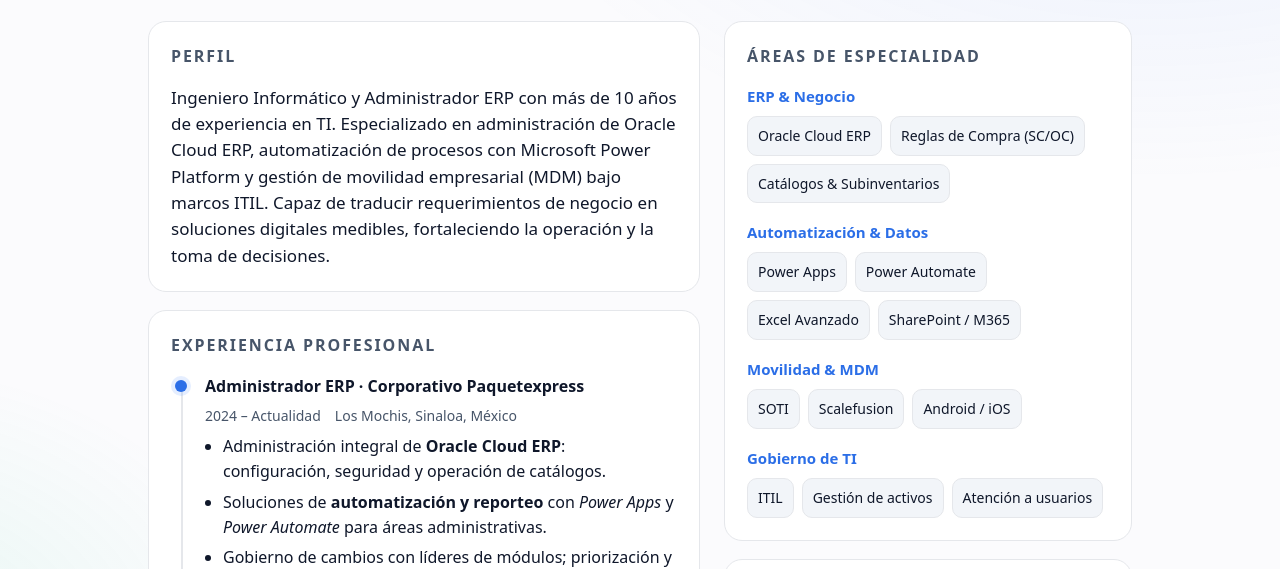
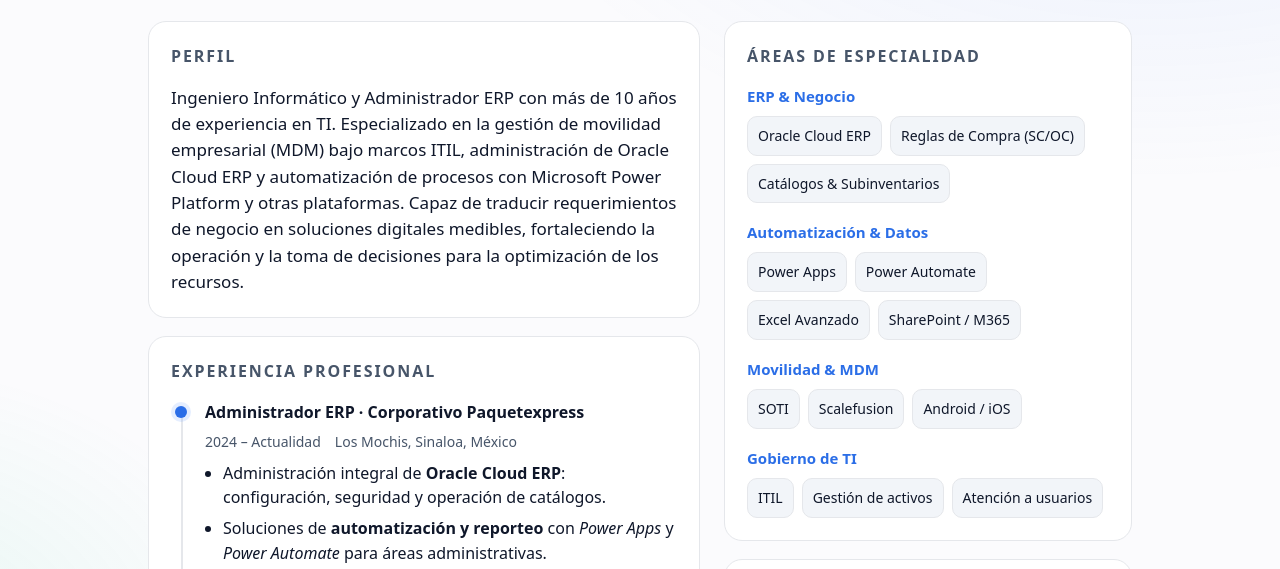
Before and after one commit to secretscores/CV_VH, a plain HTML site: page index.html in a window 1280 px wide. Shown: the part 218-787 px from the top of the page. Drawn offline with Linux system fonts and the light colour scheme.

Commit message:
Update index.html

```diff
--- a/index.html
+++ b/index.html
@@ -207,10 +207,7 @@
         <section class="summary" aria-labelledby="perfil">
           <h2 id="perfil">Perfil</h2>
           <p>
-            Ingeniero Informático y Administrador ERP con más de 10 años de experiencia en TI. Especializado en
-            administración de Oracle Cloud ERP, automatización de procesos con Microsoft Power Platform y
-            gestión de movilidad empresarial (MDM) bajo marcos ITIL. Capaz de traducir requerimientos de negocio
-            en soluciones digitales medibles, fortaleciendo la operación y la toma de decisiones.
+            Ingeniero Informático y Administrador ERP con más de 10 años de experiencia en TI. Especializado en la gestión de movilidad empresarial (MDM) bajo marcos ITIL, administración de Oracle Cloud ERP y automatización de procesos con Microsoft Power Platform y otras plataformas. Capaz de traducir requerimientos de negocio en soluciones digitales medibles, fortaleciendo la operación y la toma de decisiones para la optimización de los recursos.
           </p>
         </section>
 
```
